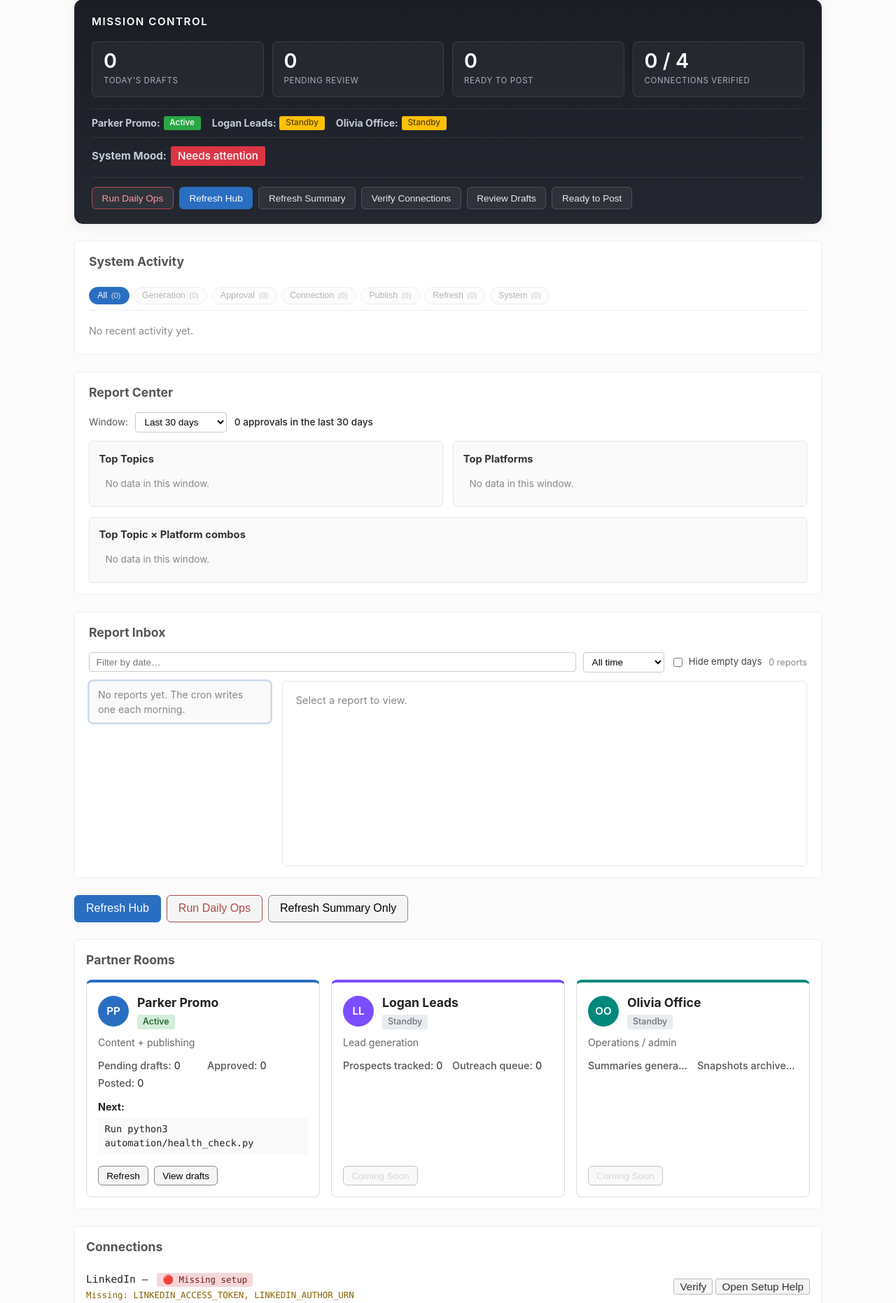
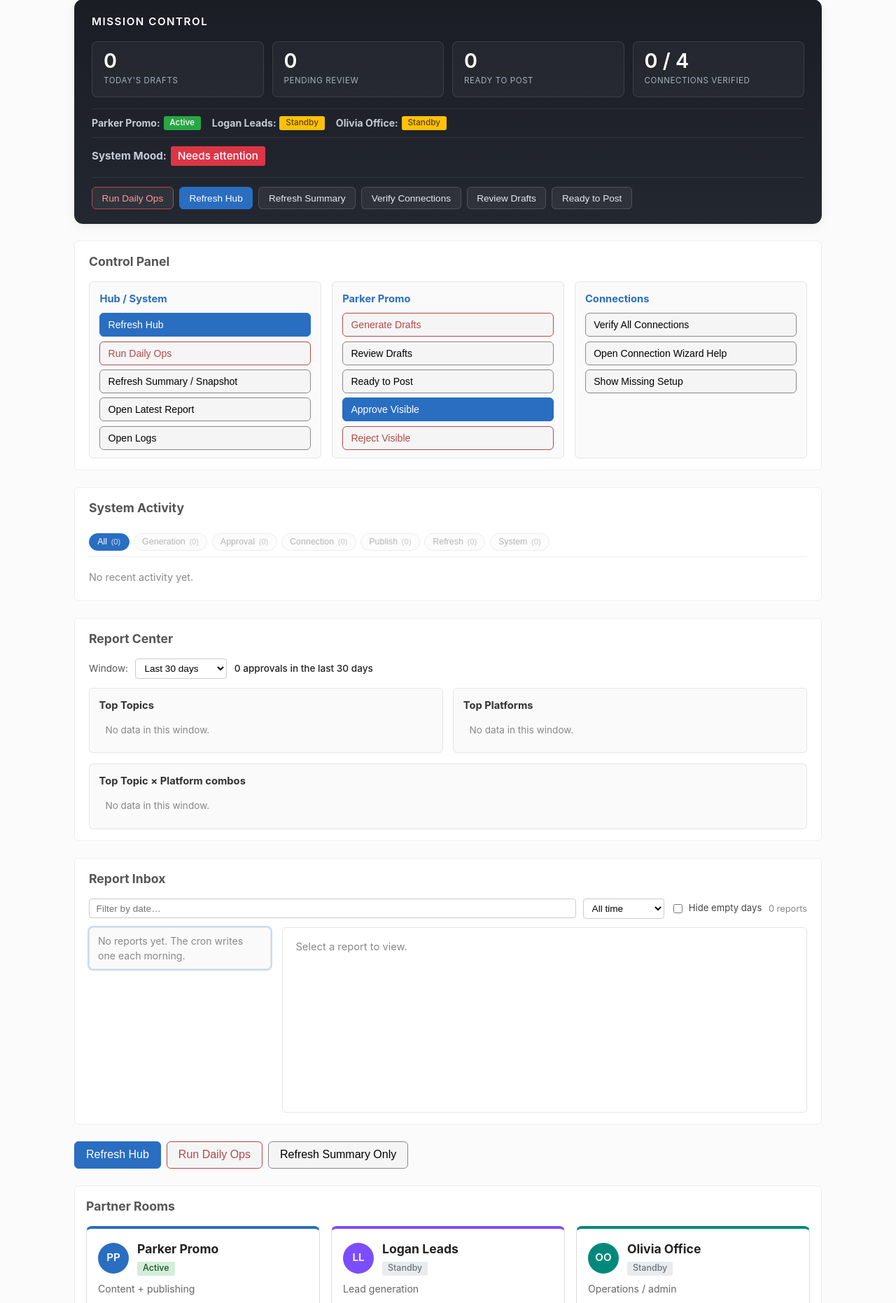
Before and after one commit to tophercook7-maker/PartnerDeskAI, a FastAPI app: page / in a window 1280 px wide. Shown: the part 129-1991 px from the top of the page at 70% size. Run offline with FastAPI, Linux system fonts and the light colour scheme; data that the repository does not hold is empty; some libraries are stand-ins or nearby versions.

Commit message:
feat: add hub control panel

```diff
--- a/hub/static/app.js
+++ b/hub/static/app.js
@@ -1731,6 +1731,153 @@ async function loadConnections() {
 }
 
 
+// --- Control Panel (v5.34) ----------------------------------------------
+// One section, 13 buttons, three groups. Most actions delegate to
+// existing buttons elsewhere in the page (DRY — keeps the source of
+// truth for confirm dialogs / API calls in one place). The rest are
+// small custom handlers: scroll-to-section, set-a-filter, or write
+// guidance text into #cmd-status.
+
+function _cpStatus(msg) {
+    const el = document.getElementById('cmd-status');
+    if (el) el.textContent = msg;
+}
+function _cpStatusHTML(html) {
+    const el = document.getElementById('cmd-status');
+    if (el) el.innerHTML = html;
+}
+function _cpScrollToH2(text) {
+    for (const h of document.querySelectorAll('section h2')) {
+        if (h.textContent.trim() === text) {
+            h.closest('section')?.scrollIntoView({ block: 'start', behavior: 'smooth' });
+            return true;
+        }
+    }
+    return false;
+}
+function _cpClickById(id) {
+    const btn = document.getElementById(id);
+    if (btn) { btn.click(); return true; }
+    return false;
+}
+
+function _runControlPanelAction(action) {
+    switch (action) {
+        // --- Hub / System ---
+        case 'refresh-hub':
+            _cpClickById('btn-refresh');
+            return;
+        case 'run-daily-ops':
+            // #btn-run has its own confirm (calls OpenAI). Delegate.
+            _cpClickById('btn-run');
+            return;
+        case 'refresh-summary':
+            _cpClickById('btn-skip');
+            return;
+        case 'open-latest-report': {
+            // Inbox is sorted newest-first → first row is the latest.
+            // Clicking it triggers the v5.27 selection path which loads
+            // the markdown into the preview.
+            _cpScrollToH2('Report Inbox');
+            const li = document.querySelector('#inbox-list li[data-report]');
+            if (li) li.click();
+            else _cpStatus('No reports yet. The cron writes one each morning.');
+            return;
+        }
+        case 'open-logs':
+            if (!_cpScrollToH2('Latest Log')) _cpStatus('Logs section not found.');
+            return;
+
+        // --- Parker Promo ---
+        case 'generate-drafts':
+            // No standalone "generate-only" endpoint exists. Daily Ops
+            // runs daily_runner (generation) as its first step, so we
+            // delegate. #btn-run carries the OpenAI-call confirm.
+            _cpClickById('btn-run');
+            return;
+        case 'review-drafts': {
+            // Mirror the v5.1 Mission Control "review-drafts" behavior:
+            // set status filter to 'draft' and scroll to Recent Parker Work.
+            const statusEl = document.getElementById('filter-status');
+            if (statusEl) {
+                statusEl.value = 'draft';
+                statusEl.dispatchEvent(new Event('change'));
+            }
+            _cpScrollToH2('Recent Parker Work');
+            return;
+        }
+        case 'ready-to-post':
+            _cpScrollToH2('Ready to Post');
+            return;
+        case 'approve-visible':
+            // #approve-visible already has a confirm + bulk API call.
+            _cpClickById('approve-visible');
+            return;
+        case 'reject-visible':
+            _cpClickById('reject-visible');
+            return;
+
+        // --- Connections ---
+        case 'verify-all-connections': {
+            // Mission Control has a data-mc-action="verify-connections"
+            // button rendered by renderMissionControl. If present, click
+            // it (which fires the existing verify flow with confirm).
+            const mc = document.querySelector(
+                '[data-mc-action="verify-connections"]',
+            );
+            if (mc) { mc.click(); _cpScrollToH2('Connections'); }
+            else _cpStatus(
+                'Verify Connections button not available yet. ' +
+                'Try again after the Hub finishes loading.',
+            );
+            return;
+        }
+        case 'open-connection-help':
+            _cpScrollToH2('Connections');
+            _cpStatusHTML(
+                'Run <kbd>python3 automation/connect_wizard.py</kbd> in the ' +
+                'terminal for an interactive OAuth setup walkthrough. ' +
+                'For a one-shot status report: ' +
+                '<kbd>python3 automation/connect_wizard.py status</kbd>. ' +
+                'For a read-only verify probe: ' +
+                '<kbd>python3 automation/connect_wizard.py verify</kbd>.',
+            );
+            return;
+        case 'show-missing-setup': {
+            const conns = _connectionsByPlatform || {};
+            const lines = [];
+            for (const [platform, c] of Object.entries(conns)) {
+                if (c && c.status === 'not_configured') {
+                    const missing = (c.missing || []).join(', ');
+                    lines.push(`• ${platform}: ${missing || '(unspecified)'}`);
+                }
+            }
+            _cpScrollToH2('Connections');
+            if (lines.length === 0) {
+                _cpStatus(
+                    'All connections are configured. ' +
+                    '(Some may still need a verify probe — use Verify All Connections.)',
+                );
+            } else {
+                _cpStatusHTML(
+                    '<strong>Missing env keys per platform:</strong><br>' +
+                    lines.map(l => _escape(l)).join('<br>') +
+                    '<br><br>Edit <kbd>.env</kbd> in the project root and add ' +
+                    'each missing key, then click Refresh Hub.',
+                );
+            }
+            return;
+        }
+    }
+}
+
+document.addEventListener('click', (ev) => {
+    const btn = ev.target.closest('[data-cp-action]');
+    if (!btn) return;
+    _runControlPanelAction(btn.dataset.cpAction);
+});
+
+
 // --- Ready to Post queue -------------------------------------------------
 
 // Approved posts come down with content so the Copy button can hand the
--- a/hub/templates/index.html
+++ b/hub/templates/index.html
@@ -127,6 +127,29 @@
         .mission-action-btn.danger:hover {
             background: rgba(220, 53, 69, 0.18); color: #ffb3b3;
         }
+
+        /* --- Control Panel (v5.34) --------------------------------- */
+        #control-panel-section { padding: 1rem 1.25rem; }
+        .cp-grid {
+            display: grid; gap: 0.9rem;
+            grid-template-columns: repeat(auto-fit, minmax(220px, 1fr));
+        }
+        .cp-group {
+            border: 1px solid #e5e5e5; border-radius: 6px;
+            padding: 0.85rem 0.9rem 0.7rem;
+            background: #fafafa;
+        }
+        .cp-group h3 {
+            margin: 0 0 0.55rem; font-size: 0.92rem; color: #2a6ec1;
+        }
+        .cp-btn {
+            display: block; width: 100%;
+            margin-bottom: 0.4rem;
+            text-align: left;
+            padding: 0.5rem 0.7rem;
+            font-size: 0.88rem;
+        }
+        .cp-btn:last-child { margin-bottom: 0; }
 
         /* --- System Activity feed (v5.3) --------------------------- */
         #activity-section { padding: 1rem 1.25rem; }
@@ -744,6 +767,34 @@
         </div>
     </section>
 
+    <section id="control-panel-section">
+        <h2>Control Panel</h2>
+        <div class="cp-grid">
+            <div class="cp-group">
+                <h3>Hub / System</h3>
+                <button type="button" data-cp-action="refresh-hub" class="cp-btn primary">Refresh Hub</button>
+                <button type="button" data-cp-action="run-daily-ops" class="cp-btn danger">Run Daily Ops</button>
+                <button type="button" data-cp-action="refresh-summary" class="cp-btn">Refresh Summary / Snapshot</button>
+                <button type="button" data-cp-action="open-latest-report" class="cp-btn">Open Latest Report</button>
+                <button type="button" data-cp-action="open-logs" class="cp-btn">Open Logs</button>
+            </div>
+            <div class="cp-group">
+                <h3>Parker Promo</h3>
+                <button type="button" data-cp-action="generate-drafts" class="cp-btn danger">Generate Drafts</button>
+                <button type="button" data-cp-action="review-drafts" class="cp-btn">Review Drafts</button>
+                <button type="button" data-cp-action="ready-to-post" class="cp-btn">Ready to Post</button>
+                <button type="button" data-cp-action="approve-visible" class="cp-btn primary">Approve Visible</button>
+                <button type="button" data-cp-action="reject-visible" class="cp-btn danger">Reject Visible</button>
+            </div>
+            <div class="cp-group">
+                <h3>Connections</h3>
+                <button type="button" data-cp-action="verify-all-connections" class="cp-btn">Verify All Connections</button>
+                <button type="button" data-cp-action="open-connection-help" class="cp-btn">Open Connection Wizard Help</button>
+                <button type="button" data-cp-action="show-missing-setup" class="cp-btn">Show Missing Setup</button>
+            </div>
+        </div>
+    </section>
+
     <section id="activity-section">
         <h2>System Activity</h2>
         <div id="activity-filters" class="activity-filters"
```
Also changed, not shown: README.md.
